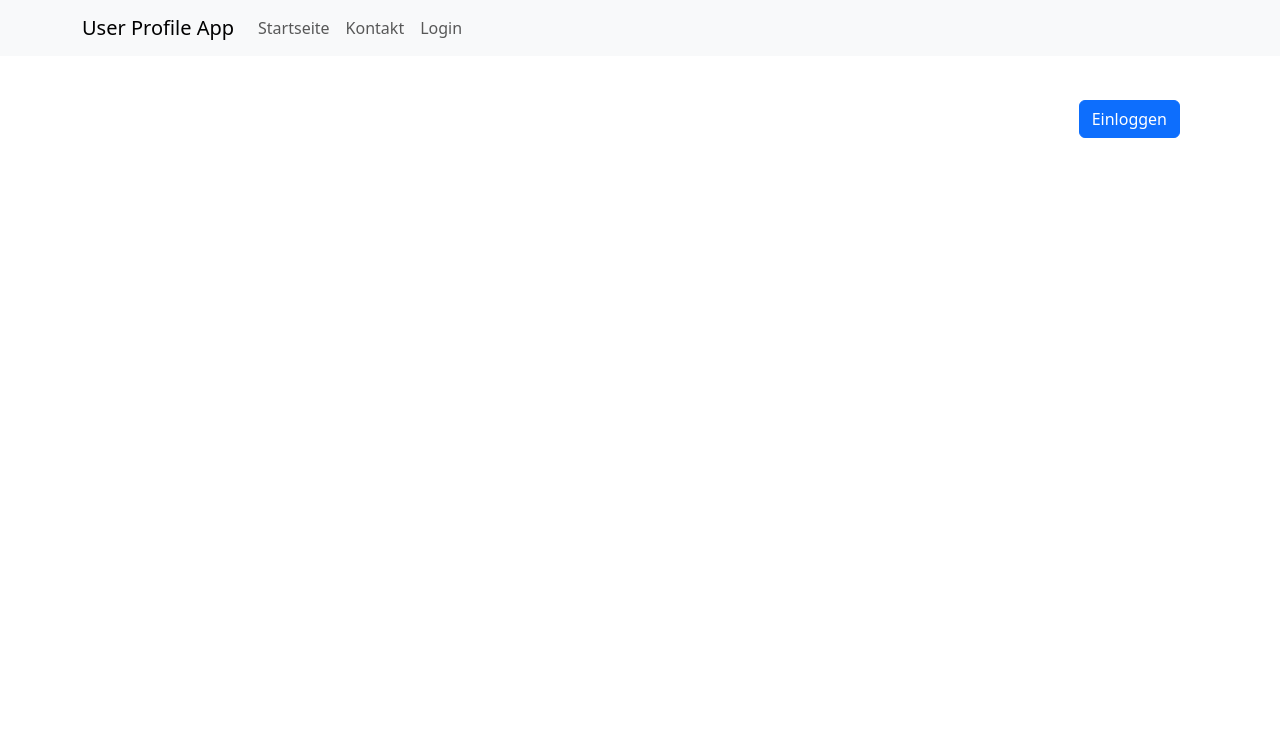
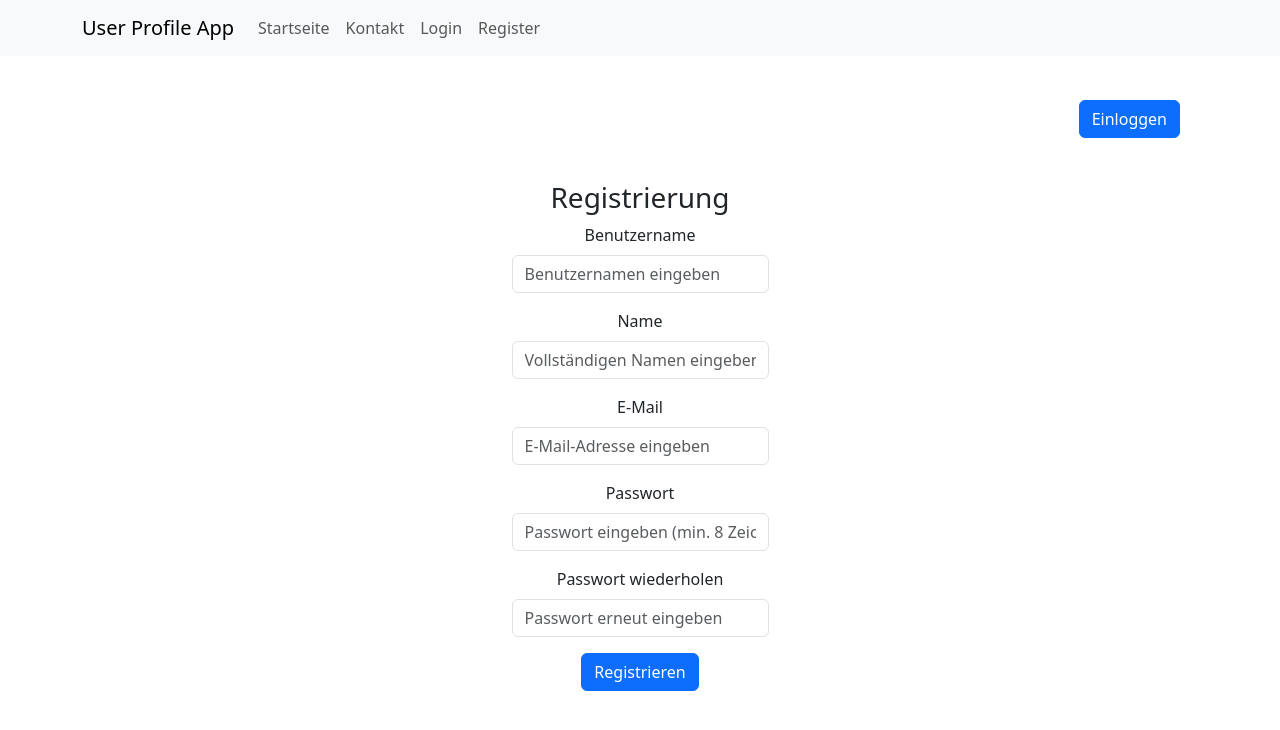
Before and after one commit to FI-38/user-profile-app-scheidhuber, a React (Vite) app: page /register in a window 1280 px wide. Shown: the top 730 px of the page. Built offline with nearby package versions, Linux system fonts and the light colour scheme.

Commit message:
Add component for registering a user.

```diff
--- a/src/App.jsx
+++ b/src/App.jsx
@@ -6,12 +6,15 @@ import UserAppNav from './components/UserAppNav';
 import Home from './components/Home';
 import Contact from './components/Contact';
 import Login from "./components/Login";
+import Register from "./components/Register";
 import FakeToggleLoginButton from './components/FakeToggleLoginButton';
+import { useNavigate } from "react-router-dom";
 
 import './App.css';
 
 function App() {
   const [isLoggedIn, setIsLoggedIn] = useState(false);
+  const navigate = useNavigate();
 
   const handleToggleLogin = () => {
       setIsLoggedIn(!isLoggedIn);
@@ -19,6 +22,8 @@ function App() {
 
   const handleLogout = () => {
       setIsLoggedIn(false);
+      localStorage.removeItem("token");
+      localStorage.removeItem("userId");
       navigate('/');
   };
 
@@ -38,6 +43,7 @@ function App() {
               <Login isLoggedIn={isLoggedIn}
                      setIsLoggedIn={setIsLoggedIn} />
             }/>
+            <Route path="/register" element={<Register />} />
 
           </Routes>
         </Container>
--- /dev/null
+++ b/src/components/Register.jsx
@@ -0,0 +1,126 @@
+import { useState } from 'react';
+import { Form, Button, Alert } from 'react-bootstrap';
+import { useNavigate } from 'react-router-dom';
+
+function Register() {
+  const [message, setMessage] = useState('');
+  const navigate = useNavigate();
+
+  const handleSubmit = async (e) => {
+    e.preventDefault();
+
+    const username = e.target.elements.username.value;
+    const name = e.target.elements.name.value;
+    const email = e.target.elements.email.value;
+    const password = e.target.elements.password.value;
+    const confirmPassword = e.target.elements.confirmPassword.value;
+
+    // Clientseitige Validierung: Passwörter müssen übereinstimmen
+    if (password !== confirmPassword) {
+      setMessage('Die Passwörter stimmen nicht überein');
+      return;
+    }
+
+    // Passwortlänge prüfen (optional, da auch serverseitig geprüft)
+    if (password.length < 8) {
+      setMessage('Passwort muss mindestens 8 Zeichen lang sein');
+      return;
+    }
+
+    try {
+      const response = await fetch('http://fi38.mshome.net:3001/api/register', {
+        method: 'POST',
+        headers: {
+          'Content-Type': 'application/json',
+        },
+        body: JSON.stringify({ username, name, email, password }),
+      });
+      console.log(response);
+
+      const data = await response.json();
+
+      if (response.ok) {
+        setMessage('Registrierung erfolgreich! Sie werden weitergeleitet...');
+        setTimeout(() => navigate('/login'), 2000);
+      } else {
+        setMessage(data.error || 'Registrierung fehlgeschlagen');
+      }
+    } catch (error) {
+      console.error('Fehler bei der Registrierung:', error);
+      setMessage('Es ist ein Fehler aufgetreten. Bitte versuchen Sie es erneut.');
+    }
+
+    e.target.reset();
+  };
+
+  return (
+    <div className="mt-4">
+      <h3>Registrierung</h3>
+
+      {message && (
+        <Alert variant={message.includes('erfolgreich') ? 'success' : 'danger'}>
+          {message}
+        </Alert>
+      )}
+
+      <Form onSubmit={handleSubmit}>
+        <Form.Group className="mb-3">
+          <Form.Label>Benutzername</Form.Label>
+          <Form.Control
+            type="text"
+            name="username"
+            placeholder="Benutzernamen eingeben"
+            required
+          />
+        </Form.Group>
+
+        <Form.Group className="mb-3">
+          <Form.Label>Name</Form.Label>
+          <Form.Control
+            type="text"
+            name="name"
+            placeholder="Vollständigen Namen eingeben"
+            required
+          />
+        </Form.Group>
+
+        <Form.Group className="mb-3">
+          <Form.Label>E-Mail</Form.Label>
+          <Form.Control
+            type="email"
+            name="email"
+            placeholder="E-Mail-Adresse eingeben"
+            required
+          />
+        </Form.Group>
+
+        <Form.Group className="mb-3">
+          <Form.Label>Passwort</Form.Label>
+          <Form.Control
+            type="password"
+            name="password"
+            placeholder="Passwort eingeben (min. 8 Zeichen)"
+            required
+            minLength={8}
+          />
+        </Form.Group>
+
+        <Form.Group className="mb-3">
+          <Form.Label>Passwort wiederholen</Form.Label>
+          <Form.Control
+            type="password"
+            name="confirmPassword"
+            placeholder="Passwort erneut eingeben"
+            required
+          />
+        </Form.Group>
+
+        <Button variant="primary" type="submit">
+          Registrieren
+        </Button>
+      </Form>
+    </div>
+  );
+}
+
+export default Register;
--- a/src/components/UserAppNav.jsx
+++ b/src/components/UserAppNav.jsx
@@ -14,7 +14,10 @@ function UserAppNav({ isLoggedIn, handleLogout }) {
             <Nav.Link as={Link} to="/">Startseite</Nav.Link>
             <Nav.Link as={Link} to="/kontakt">Kontakt</Nav.Link>
             {!isLoggedIn ?
-              <Nav.Link as={Link} to="/login">Login</Nav.Link>
+              <>
+                <Nav.Link as={Link} to="/login">Login</Nav.Link>
+                <Nav.Link as={Link} to="/Register">Register</Nav.Link>
+              </>
               :
               <Nav.Link onClick={handleLogout}>Logout</Nav.Link>
             }
```
